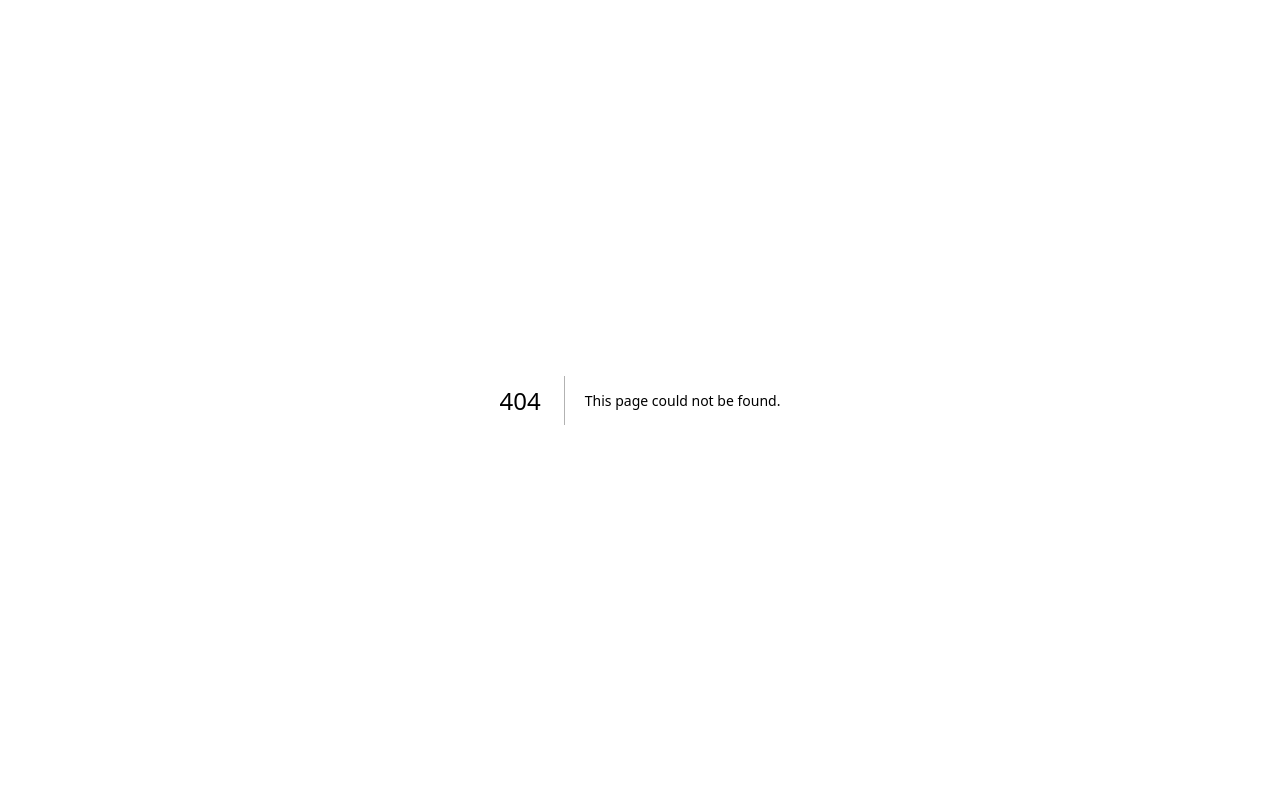
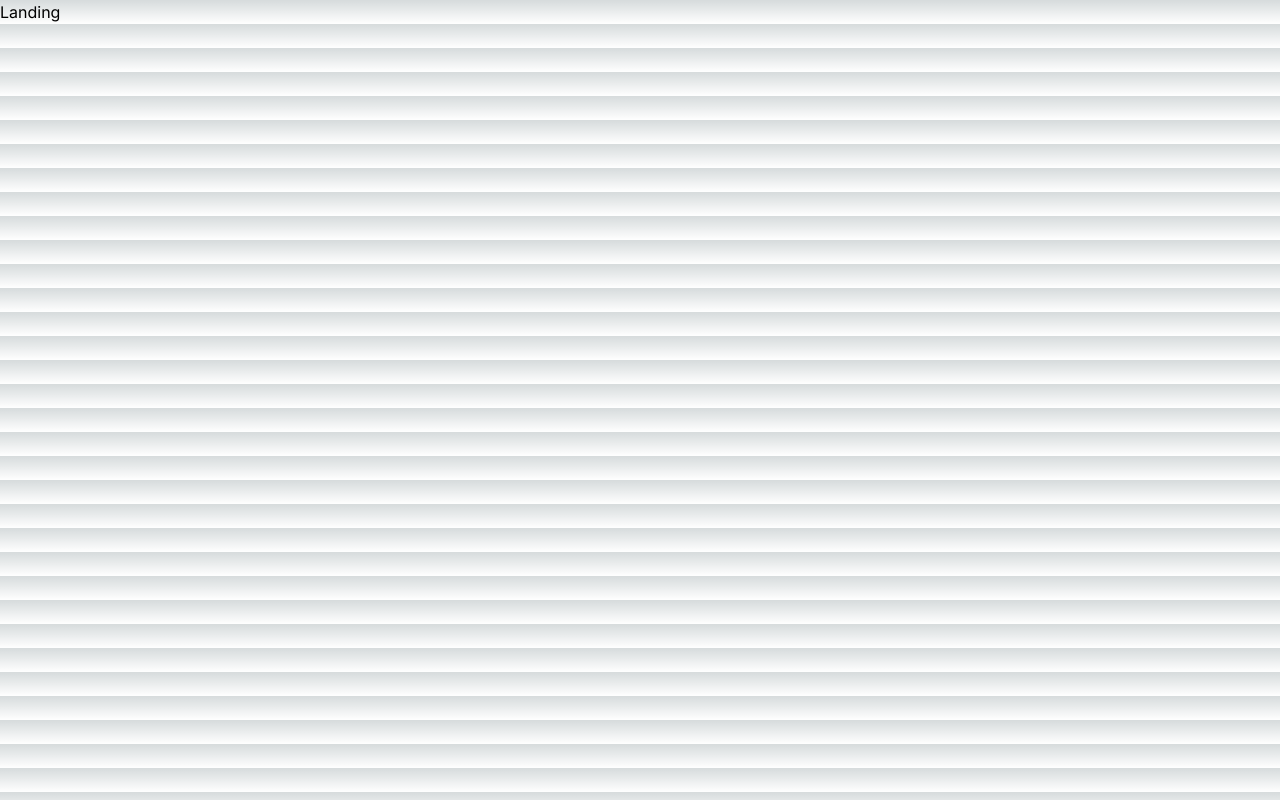
Before and after one commit to GGomez11/nextjs-word-front-end, a Next.js app: page /landing in a window 1280 px wide. Before the commit this address had no page. Built offline with nearby package versions, Linux system fonts and the light colour scheme.

Commit message:
create landing page

```diff
--- /dev/null
+++ b/src/app/landing/page.tsx
@@ -0,0 +1,5 @@
+export default function Home() {
+    return (
+        <div>Landing</div>
+    )
+}
```
